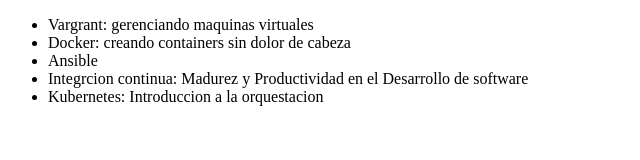
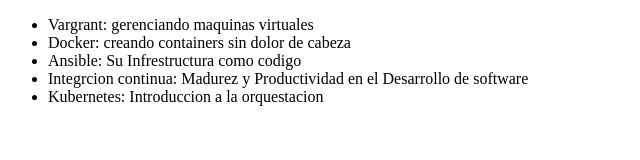
Before and after one commit to antonio1818/alura-git, a plain HTML site: page index.html in a window 1280 px wide. Shown: the whole page, without its empty margins (0-640 px from the left). Drawn offline with Linux system fonts and the light colour scheme.

Commit message:
Modificando el nombre del curso de ansible

```diff
--- a/index.html
+++ b/index.html
@@ -10,7 +10,7 @@
     <ul>
         <li>Vargrant: gerenciando maquinas virtuales</li>
         <li>Docker: creando containers sin dolor de cabeza</li>
-        <li>Ansible</li>
+        <li>Ansible: Su Infrestructura como codigo</li>
         <li>Integrcion continua: Madurez y Productividad en el Desarrollo de software</li>
         <li>Kubernetes: Introduccion  a la orquestacion</li>
     </ul>
```
